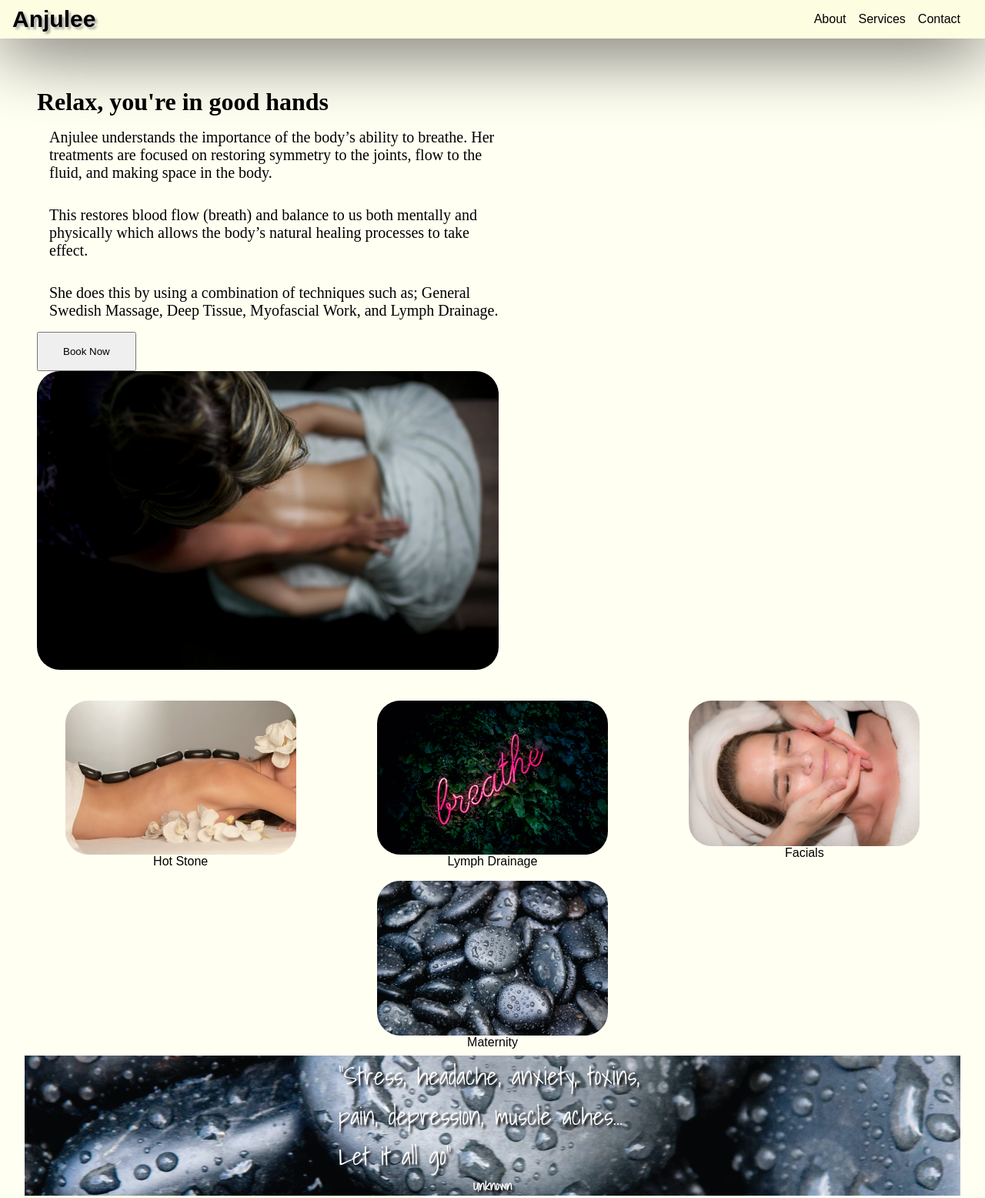
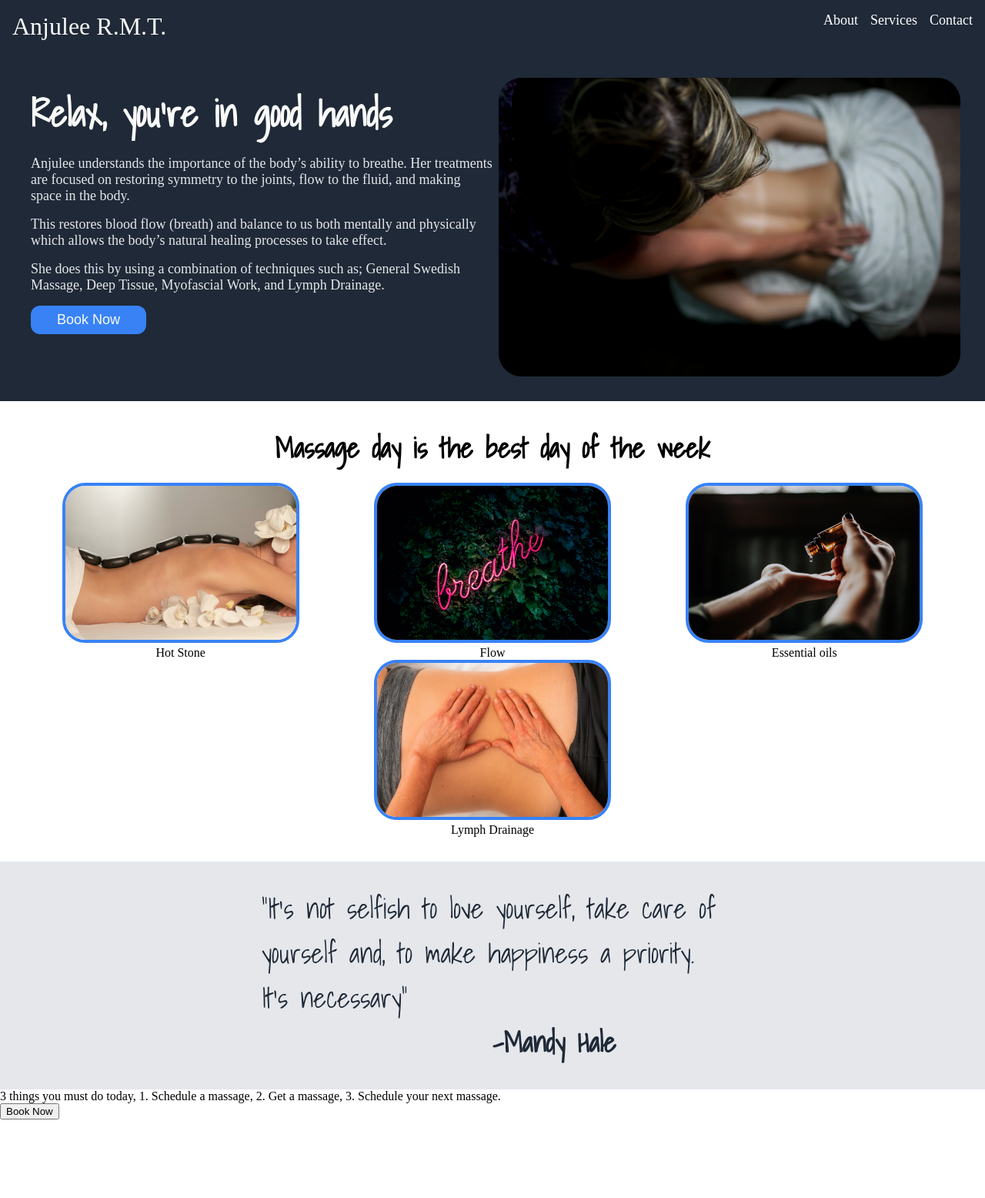
Before and after one commit to seangwilson/landing_page, a plain HTML site: page index.html in a window 1280 px wide. Shown: the top 1556 px of the page at 77% size. After the commit the page ends 1454 px from the top, so only its background shows below. Drawn offline with Linux system fonts and the light colour scheme; a web font is replaced by a local one.

Commit message:
rework to original layout

```diff
--- a/index.html
+++ b/index.html
@@ -15,11 +15,11 @@
 
 <body>
     <div class="header">
-        <h3 class="logo">Anjulee</h3>
+        <div class="logo">Anjulee R.M.T.</div>
         <ul class="right-links">
-            <li><a href="google.com">About</a></li>
-            <li><a href="google.com">Services</a></li>
-            <li><a href="google.com">Contact</a></li>
+            <li><a href="X">About</a></li>
+            <li><a href="X">Services</a></li>
+            <li><a href="X">Contact</a></li>
           </ul>
     </div>
 
@@ -27,35 +27,41 @@
         <div class="top">
             <div class="left-side">
                 <h1 class="Flash">Relax, you're in good hands</h1>
-                <p>Anjulee understands the importance of the body’s ability to breathe. Her treatments are focused on restoring symmetry to the joints, flow to the fluid, and making space in the body.</p>
-                <p>This restores blood flow (breath) and balance to us both mentally and physically which allows the body’s natural healing processes to take effect.</p>
-                <p>She does this by using a combination of techniques such as; General Swedish Massage, Deep Tissue, Myofascial Work, and Lymph Drainage.</p>
-                <button class="book top-book">Book Now</button>
+                <p class="sub-flash">Anjulee understands the importance of the body’s ability to breathe. Her treatments are focused on restoring symmetry to the joints, flow to the fluid, and making space in the body.</p>
+                <p class="sub-flash">This restores blood flow (breath) and balance to us both mentally and physically which allows the body’s natural healing processes to take effect.</p>
+                <p class="sub-flash">She does this by using a combination of techniques such as; General Swedish Massage, Deep Tissue, Myofascial Work, and Lymph Drainage.</p>
+                <button class="btn">Book Now</button>
             </div>
             <img class="img-top" src="./img/massage.webp" alt="Top down look at a woman giving someone a massage">
         </div>
 
         <div class="mid">
-            <div class="info">
-                <img src="./img/hot-stone.webp" alt="X">
+            <h2>Massage day is the best day of the week</h2>
+        <div class="card-container">
+            <div class="card">
+                <img src="./img/hot-stone.webp" alt="Hot stone massage">
                 <div class="text">Hot Stone</div>
             </div>
-            <div class="info">
-                <img src="./img/breathe.webp" alt="chili">
+            <div class="card">
+                <img src="./img/breathe.webp" alt="Vine Wall with neon breathe">
+                <div class="text">Flow</div>
+            </div>
+            <div class="card">
+                <img src="./img/oils.webp" alt="Essential oils">
+                <div class="text">Essential oils</div>
+            </div>
+            <div class="card">
+                <img src="./img/maternity.webp" alt="Lymph massage">
                 <div class="text">Lymph Drainage</div>
             </div>
-            <div class="info">
-                <img src="./img/facial.jpeg" alt="pepper">
-                <div class="text">Facials</div>
-            </div>
-            <div class="info">
-                <img src="./img/stones.webp" alt="saffron">
-                <div class="text">Maternity</div>
+        </div>
         </div>
 
         <div class="bottom">
-            <p class="quote">"Stress, headache, anxiety, toxins, pain, depression, muscle aches... Let it all go"</p>
-            <h4>Unknown</h4>
+            <div class="quote-container">
+                <p class="quote">"It's not selfish to love yourself, take care of yourself and, to make happiness a priority. It's necessary"</p>
+                <h4>-Mandy Hale</h4>
+            </div>
         </div>
 
         <div class="cta">
--- a/styles.css
+++ b/styles.css
@@ -1,138 +1,139 @@
 /* STYLESHEET */
 
-
 * {
-    margin:0px;
+    margin: 0px;
 }
 
-body {
-    font-family: Arial, Helvetica, sans-serif;
-    display: flex;
-    flex-direction: column;
-    background-color:#fffff2;
+a{
+    color: white;
+    text-decoration: none;
+   }
+
+   img {
+       max-width: 300px;
+       border-radius: 30px;
+       border: solid 4px#3882f6;
+   }
+.body {
+
 }
 
 .header {
-    margin: 0px;
-    background-color: #FDFDE2;
+    background-color: #1f2937;
+    color: white;
     display: flex;
     justify-content: space-between;
-    box-shadow: 1px 0px 100px;
-    flex-wrap: wrap;
-    flex: 1 1 auto;
+    padding: 16px;
+}
+.right-links {
+    list-style: none;
+    display: flex;
+    gap: 16px;
+    font-size: 18px;
+    color: #e5e7eb;
+    font-family: "Shadows Into Light Two";
 }
 
 .logo {
-    font-family: "Ephesis", sans-serif;
-    color: black;
-    font-size: 30px;
-    text-shadow: 3px 3px 3px #ababab;
-    display: flex;
-    margin: 0;
-    padding: 8px 16px;
-  }
-
-.right-links, a{
-    display: flex;
-    list-style: none;
-    text-decoration: none;
-    justify-content: center;
-    align-items: center;
-    margin-right: 16px;
-    color: black;
+    font-family: "Ephesis";
+    color: #f9faf8;
+    font-size: 32px;
 }
 
 .content {
-    padding: 32px;
-
-}
-
-img {
-    max-width: 300px;
-    margin: 0px;
-    border-radius: 30px;
-    ;
+    display: flex;
+    flex-direction: column;
 }
 
 .top {
+    background-color: #1f2937;
     display: flex;
-    flex: 1 1 auto;
-    justify-content: space-between;
-    padding: 32px 16px;
+    justify-content: space-around;
     flex-wrap: wrap;
+    padding: 32px;
+}
+
+.left-side {
+    color: #e5e7eb;
+    font-size: 18px;
+    font-family: "Shadows Into Light Two";
+    display: flex;
+    flex-direction: column;
+    padding: 8px;
+    gap: 16px;
+    max-width: 600px;
 
 }
-
-.left-side p{
-    max-width: 600px;
-    padding: 16px;
-    font-family: "Shadows Into Light Two";
-    font-size: 20px;
-}
 h1 {
-    font-family: Shadows Into Light Two;
+    color: #f9faf8;
+    font-size: 48px;
+    font-family: "Shadows Into Light";
 }
 
 .img-top {
     max-width: 600px;
+    border: none;
 }
 
-.book {
+.btn {
+    background-color: #3882f6;
+    color: #f9faf8;
+    border: none;
+    border-radius: 12px;
+    padding: 8px 16px;
+    text-align: center;
+    font-size: 18px;
+    text-decoration: none;
+    display: inline-block;
+    max-width: 25%;
 
 }
 
-.top-book {
-    padding: 16px 32px;
-    font-size: ;
+.btn:hover {
+    background-color: #0d5ee0;
 }
+
 .mid {
     display: flex;
-    flex-wrap: wrap;
-    flex: 1 1 auto;
-    justify-content: space-between;
+    flex-direction: column;
+    padding: 32px;
 }
 
-.info {
+h2 {
+    font-family: "Shadows Into Light";
+    font-size: 36px;
+    font-weight: bold;
+    text-align: center;
+}
+
+.card-container {
     display: flex;
-    flex-direction: column;
-    flex: 1 1 auto;
-    align-items: center;
-    padding: 8px 16px;
+    justify-content: space-around;
+    padding-top: 16px;
+    flex-wrap: wrap;
+}
+
+.card {
+    text-align: center;
+    font-family: "SHadows Into Light Two";
 }
 
 .bottom {
-    background-image: url("./img/stones.webp");
-    background-position: center;
-    background-repeat: no-repeat;
-    background-attachment: fixed;
-    width: 100%;
+    padding: 32px;
+    background-color: #e5e7eb;
+    color: #1f2937;
+    font-family: "Shadows Into Light";
+    font-size: 36px;
     display: flex;
     flex-direction: column;
-    flex: 1 1 auto;
     align-items: center;
-    color: white;
-    font-family: "Shadows Into Light";
-    text-shadow: 3px 3px 3px #050505;
-
 }
 
 .quote {
-    max-width: 400px;
-    font-size: 32px;
+    max-width: 600px;
 }
 
-.cta {
-    display: flex;
-    justify-content: center;
-    align-items: center;
+h4 {
+    color: #1f2937;
+    margin-left: 300px;
 }
-.cta-container {
-    background: #FDFDE2;
-    display: flex;
-    flex-direction: column;
-    gap: 16px;
-    padding: 16px;
-    width: 480px;
-    border-radius: 10px;
-    box-shadow: 2px 4px 16px rgba(0,0,0,.2);
-  }
```
Also changed, not shown: img/colors-fonts.png (added), img/maternity.webp (added), img/oils.webp (added), img/page-layout.png (added).
